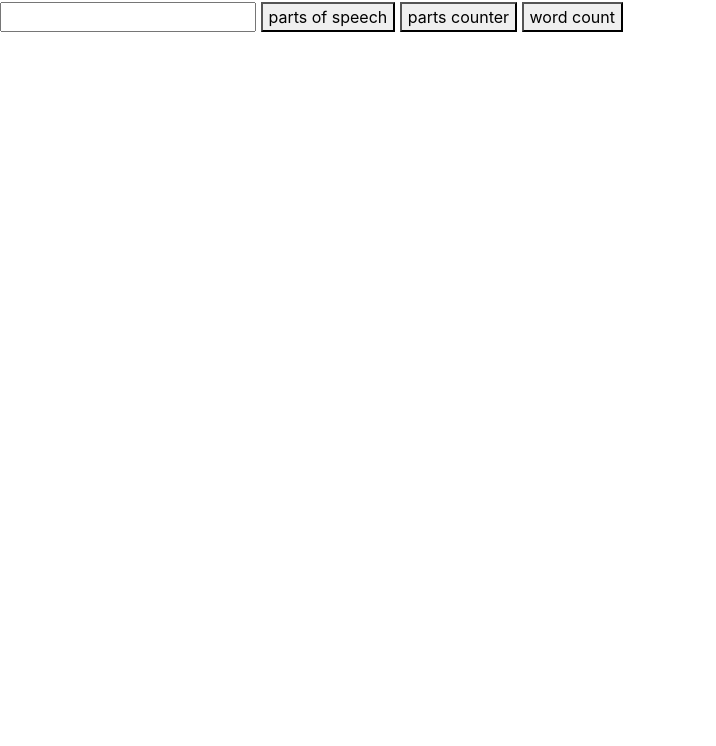
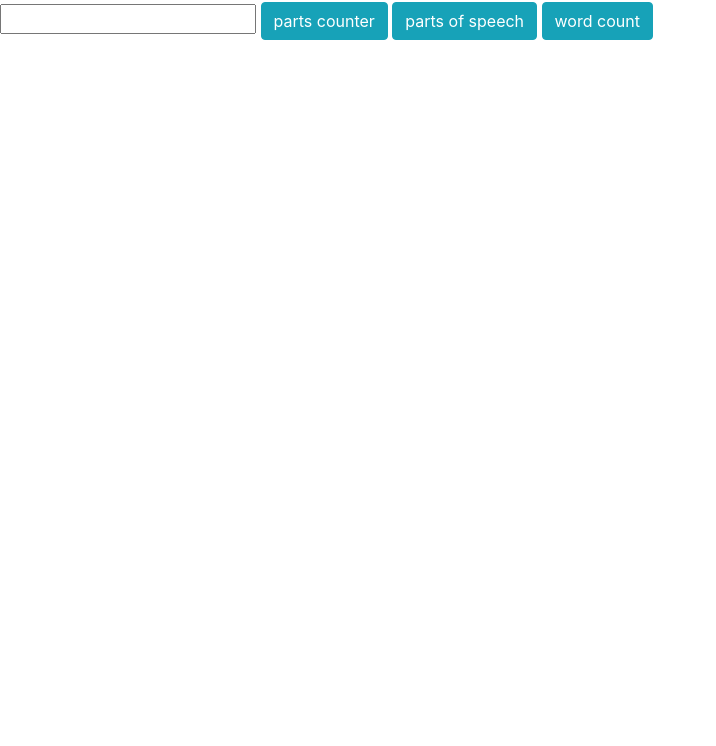
Before and after one commit to sickify/verbiage, a website: page client/index.html in a window 1280 px wide. Shown: the part 54-800 px from the top of the page, without its empty margins (0-716 px from the left). Drawn offline with nearby package versions, Linux system fonts and the light colour scheme.

Commit message:
<sickify>(client): switch parts count and parts speech, also added button style {slick}

```diff
--- a/client/index.html
+++ b/client/index.html
@@ -18,9 +18,9 @@
   </div>
   <div>
     <input type="text" id="in">
-    <button id="partsGet" onclick="partsGet()">parts of speech</button>
-    <button id="partsCounter" onclick="partsCounter()">parts counter</button>
-    <button id="countGet" onclick="countGet()">word count</button>
+    <button id="partsCounter" class="btn btn-info" onclick="partsCounter()">parts counter</button>
+    <button id="partsGet" class="btn btn-info" onclick="partsGet()">parts of speech</button>
+    <button id="countGet" class="btn btn-info" onclick="countGet()">word count</button>
   </div>
   <div id="main"></div>
 </body>
```
